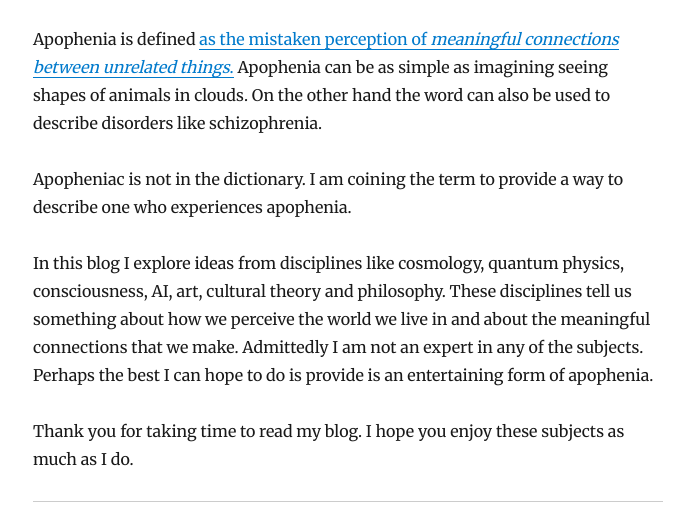
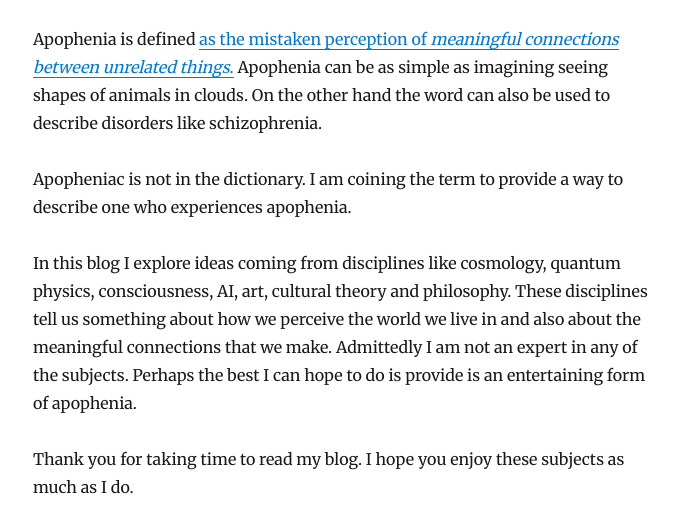
Before and after one commit to thoughtassassin/apopheniacsguide, a Gatsby site: page /blog/an-apopheniacs-guide-to-reality/ in a window 1280 px wide. Shown: the part 242-768 px from the top of the page, without its empty margins (292-976 px from the left). Built offline with nearby package versions, Linux system fonts and the light colour scheme; Gatsby itself is replaced by a stand-in of ours; some packages are replaced by stand-ins of ours.

Commit message:
Update Blog “an-apopheniacs-guide-to-reality”

```diff
--- a/content/blog/an-apopheniacs-guide-to-reality.md
+++ b/content/blog/an-apopheniacs-guide-to-reality.md
@@ -8,6 +8,6 @@ Apophenia is defined [as the mistaken perception of *meaningful connections betw
 
 Apopheniac is not in the dictionary. I am coining the term to provide a way to describe one who experiences apophenia.
 
-In this blog I explore ideas from disciplines like cosmology, quantum physics, consciousness, AI, art, cultural theory and philosophy. These disciplines tell us something about how we perceive the world we live in and about the meaningful connections that we make. Admittedly I am not an expert in any of the subjects. Perhaps the best I can hope to do is provide is an entertaining form of apophenia.
+In this blog I explore ideas coming from disciplines like cosmology, quantum physics, consciousness, AI, art, cultural theory and philosophy. These disciplines tell us something about how we perceive the world we live in and also about the meaningful connections that we make. Admittedly I am not an expert in any of the subjects. Perhaps the best I can hope to do is provide is an entertaining form of apophenia.
 
 Thank you for taking time to read my blog. I hope you enjoy these subjects as much as I do.
```
